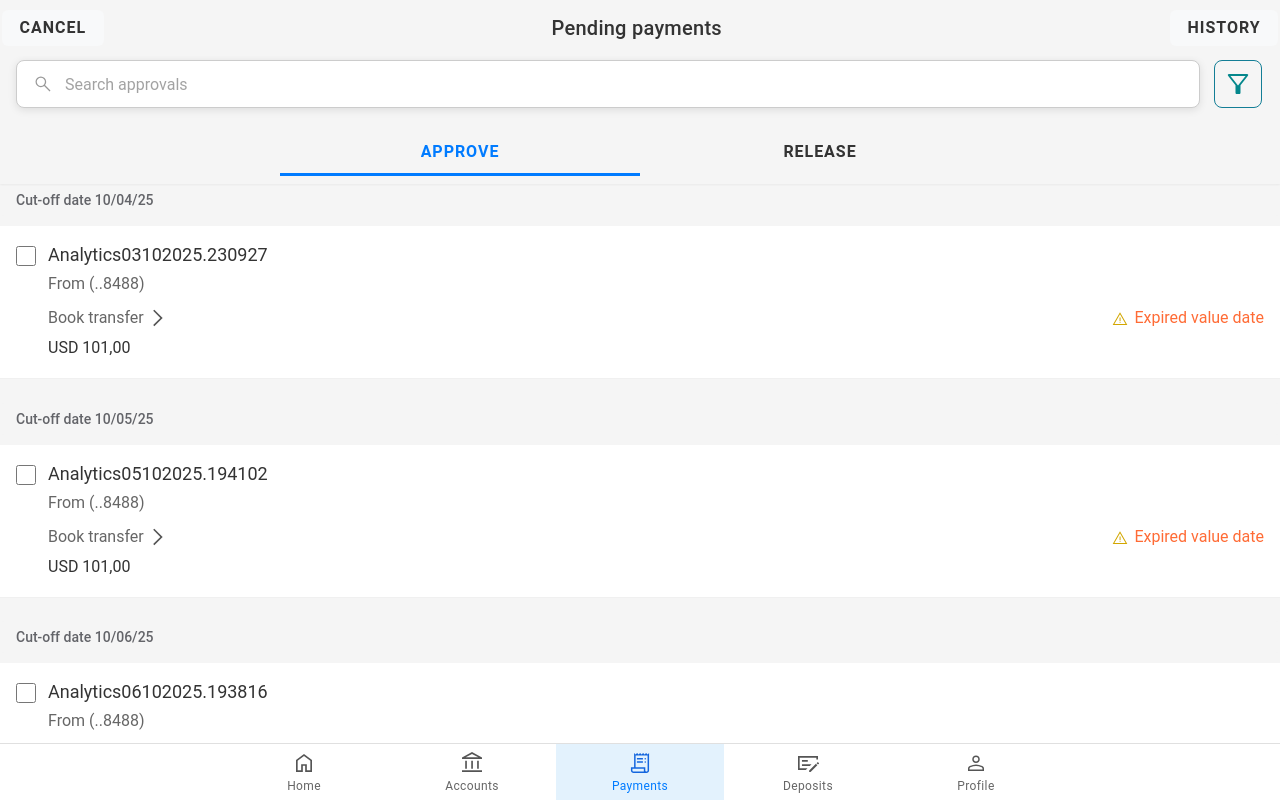
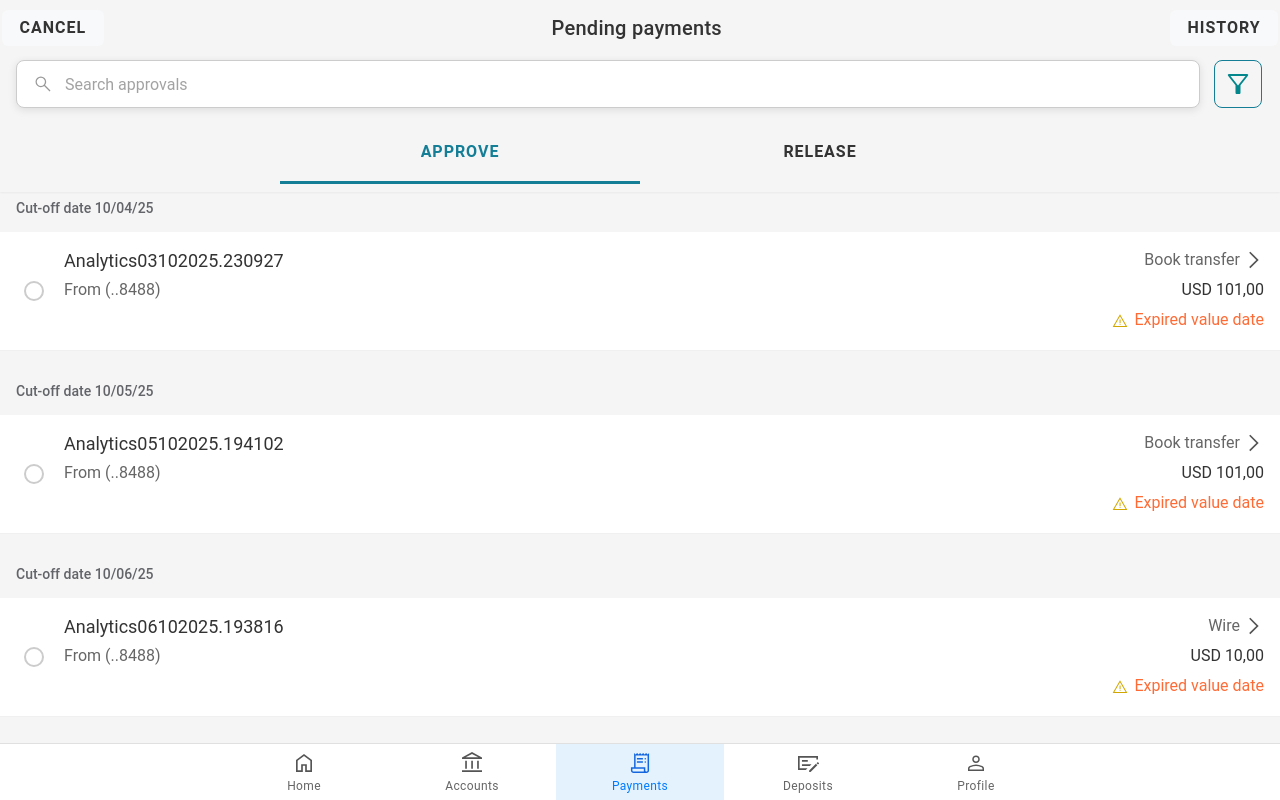
Before and after one commit to gavinhamilton1/access-mobile-web, a React (Vite) app: page /payments in a window 1280 px wide. Both pictures are taken after a click on the element "SELECT". Built offline with nearby package versions, Linux system fonts and the light colour scheme.

Commit message:
Enhance Payments page with improved styling and functionality; add action buttons for item selection and update payment selection logic.

```diff
--- a/src/pages/Payments.tsx
+++ b/src/pages/Payments.tsx
@@ -119,9 +119,13 @@ const Payments: React.FC = () => {
   const groupedPayments = getPaymentsByCutOffDate(currentPayments);
 
   const handleSelectToggle = () => {
-    setIsSelectMode(!isSelectMode);
     if (isSelectMode) {
+      // Cancel: exit select mode and clear selections
+      setIsSelectMode(false);
       setSelectedItems(new Set());
+    } else {
+      // Enter select mode
+      setIsSelectMode(true);
     }
   };
 
@@ -141,7 +145,7 @@ const Payments: React.FC = () => {
         <IonToolbar>
           <div className="payments-header-layout">
             <div className="header-left">
-              <IonButton fill="clear" className="header-button" onClick={handleSelectToggle}>
+            <IonButton fill="clear" className="header-button" onClick={handleSelectToggle}>
                 <IonText>{isSelectMode ? 'Cancel' : 'Select'}</IonText>
               </IonButton>
             </div>
@@ -174,7 +178,14 @@ const Payments: React.FC = () => {
         <div className="payments-tabs-header">
           <IonSegment
             value={activeTab}
-            onIonChange={e => setActiveTab(e.detail.value as 'approve' | 'release')}
+            onIonChange={e => {
+              // Cancel selection mode when switching tabs
+              if (isSelectMode) {
+                setIsSelectMode(false);
+                setSelectedItems(new Set());
+              }
+              setActiveTab(e.detail.value as 'approve' | 'release');
+            }}
             className="payments-segment"
           >
             <IonSegmentButton value="approve" className="payment-tab">
@@ -208,17 +219,17 @@ const Payments: React.FC = () => {
                     <IonCardContent className="card-content">
                       <div className="payment-item">
                         {isSelectMode && (
-                          <div className="payment-select">
+                          <div className="payment-select" onClick={() => handleItemSelect(payment.id)}>
                             <input
                               type="checkbox"
                               checked={selectedItems.has(payment.id)}
                               onChange={() => handleItemSelect(payment.id)}
-                              className="payment-checkbox"
+                              className="payment-radio"
                             />
                           </div>
                         )}
                         <div className="payment-details">
-                          <div className="payment-header">
+                          <div className="payment-left">
                             <IonText>
                               <h3 className="payment-id">{payment.id}</h3>
                             </IonText>
@@ -227,7 +238,7 @@ const Payments: React.FC = () => {
                             </IonText>
                           </div>
 
-                          <div className="payment-info">
+                          <div className="payment-right">
                             <div className="payment-type-section">
                               <IonText color="medium">
                                 <p className="payment-type">{payment.type} <img src="/images/ArrowForward.svg" alt="Arrow" className="icon-small" /></p>
@@ -254,6 +265,26 @@ const Payments: React.FC = () => {
           </div>
         </div>
       </IonContent>
+
+      {/* Action Buttons - Only show when items are selected */}
+      {selectedItems.size > 0 && (
+        <div className="action-buttons-container">
+          <IonButton
+            fill="outline"
+            className="action-button reject-button"
+            onClick={() => console.log('Reject selected items')}
+          >
+            Reject ({selectedItems.size})
+          </IonButton>
+          <IonButton
+            fill="solid"
+            className="action-button primary-button"
+            onClick={() => console.log(`${activeTab === 'approve' ? 'Approve' : 'Release'} selected items`)}
+          >
+            {activeTab === 'approve' ? 'Approve' : 'Release'} ({selectedItems.size})
+          </IonButton>
+        </div>
+      )}
     </IonPage>
   );
 };
--- a/src/styles.css
+++ b/src/styles.css
@@ -958,6 +958,8 @@ ion-toolbar {
   align-items: center;
   justify-content: flex-start;
   min-width: 80px;
+  position: relative;
+  z-index: 1;
 }
 
 .header-center {
@@ -989,10 +991,14 @@ ion-toolbar {
   --border-style: none;
   font-weight: bold;
   font-size: 1rem;
+  position: relative;
+  z-index: 10;
 }
 
 .header-button::part(native) {
   border: none;
+  position: relative;
+  z-index: 10;
 }
 
 /* Payments tabs in header */
@@ -1014,19 +1020,30 @@ ion-toolbar {
 
 .payment-tab {
   --color: #333;
-  --color-checked: #007bff;
+  --color-checked: var(--teal-primary);
   font-weight: bold;
   font-size: 1rem;
 }
 
+.payment-tab {
+  --color: #333;
+  --color-checked: var(--teal-primary);
+  --indicator-color: #137e96 !important;
+  font-weight: bold;
+  font-size: 1rem;
+  padding-bottom: 8px;
+}
+
 .payment-tab::part(indicator) {
-  background: #007bff;
+  background: #137e96 !important;
   height: 3px;
+  bottom: 0;
+  top: auto;
 }
 
 /* Payment list */
 .payments-list {
-  margin: 0 0 80px;
+  margin: 0 0 100px;
 }
 
 .payment-group {
@@ -1049,6 +1066,7 @@ ion-toolbar {
 /* Payment cards */
 .payment-card {
   margin-bottom: 0;
+  margin-top: 5px;
   border: none;
   border-bottom: 1px solid #f0f0f0;
   border-radius: 0;
@@ -1066,26 +1084,69 @@ ion-toolbar {
   display: flex;
   flex-direction: row;
   gap: 12px;
-  align-items: flex-start;
+  align-items: center;
 }
 
 .payment-select {
   display: flex;
   align-items: center;
-  margin-top: 4px;
+  justify-content: center;
+  height: 100%;
+  min-height: 60px;
+  cursor: pointer;
+  padding: 8px;
 }
 
-.payment-checkbox {
+.payment-radio {
   width: 20px;
   height: 20px;
-  accent-color: var(--teal-primary);
+  appearance: none;
+  border: 2px solid #ccc;
+  border-radius: 50%;
+  background: white;
+  cursor: pointer;
+  position: relative;
+}
+
+.payment-radio:checked {
+  border: 2px solid var(--teal-primary);
+  background: white;
+}
+
+.payment-radio:checked::after {
+  content: '';
+  position: absolute;
+  top: 50%;
+  left: 50%;
+  width: 8px;
+  height: 8px;
+  border-radius: 50%;
+  background: var(--teal-primary);
+  transform: translate(-50%, -50%);
 }
 
 .payment-details {
   display: flex;
+  flex-direction: row;
+  justify-content: space-between;
+  align-items: flex-start;
+  flex: 1;
+  gap: 16px;
+}
+
+.payment-left {
+  display: flex;
   flex-direction: column;
-  gap: 8px;
+  gap: 4px;
   flex: 1;
+}
+
+.payment-right {
+  display: flex;
+  flex-direction: column;
+  gap: 4px;
+  align-items: flex-end;
+  text-align: right;
 }
 
 .payment-header {
@@ -1107,17 +1168,12 @@ ion-toolbar {
   color: #666;
 }
 
-.payment-info {
-  display: flex;
-  justify-content: space-between;
-  align-items: flex-start;
-  gap: 16px;
-}
-
 .payment-type-section {
   display: flex;
   flex-direction: column;
   gap: 4px;
+  align-items: flex-end;
+  text-align: right;
 }
 
 .payment-type {
@@ -1170,6 +1226,42 @@ ion-toolbar {
 .filter-button::part(native) {
   border-radius: 8px;
   border: 1px solid var(--teal-primary);
+}
+
+/* ============================================
+   ACTION BUTTONS
+   ============================================ */
+.action-buttons-container {
+  position: fixed;
+  bottom: 0;
+  left: 0;
+  right: 0;
+  background: white;
+  padding: 16px;
+  display: flex;
+  gap: 12px;
+  box-shadow: 0 -2px 10px rgba(0, 0, 0, 0.1);
+  z-index: 1000;
+}
+
+.action-button {
+  flex: 1;
+  height: 48px;
+  font-weight: bold;
+  font-size: 1rem;
+}
+
+.reject-button {
+  --background: transparent;
+  --color: var(--teal-primary);
+  --border-color: var(--teal-primary);
+  --border-width: 2px;
+  --border-style: solid;
+}
+
+.primary-button {
+  --background: var(--teal-primary);
+  --color: white;
 }
 
 /* ============================================
```
